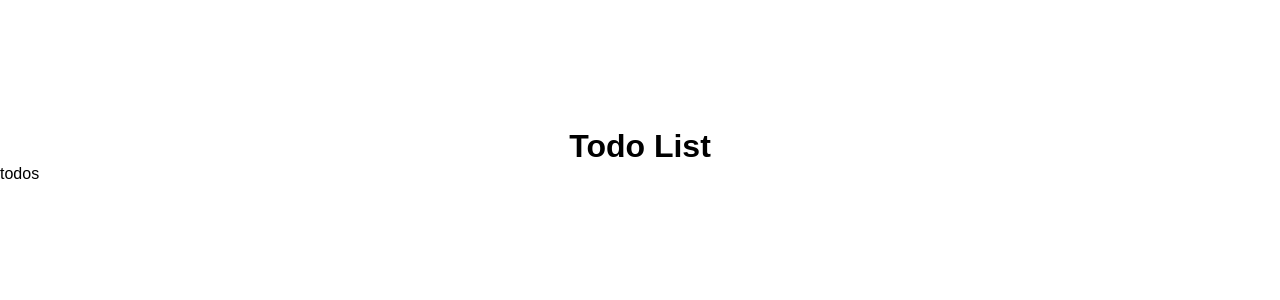
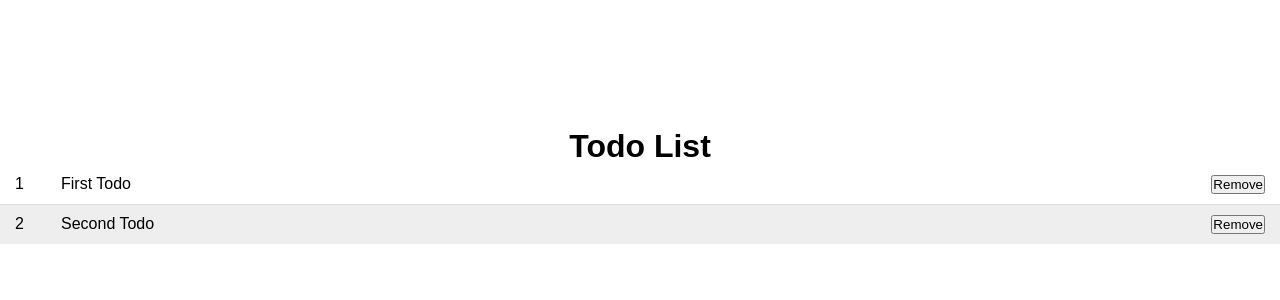
Before and after one commit to TorontosFinest/todo-app, an Angular app: page / in a window 1280 px wide. Shown: the top 300 px of the page. Built offline with nearby package versions, Linux system fonts and the light colour scheme.

Commit message:
added styles

```diff
--- /dev/null
+++ b/src/app/models/Todos.ts
@@ -0,0 +1,4 @@
+export class Todo{
+    content:string;
+    completed:boolean;
+}
--- a/src/app/todos/todos.component.css
+++ b/src/app/todos/todos.component.css
@@ -0,0 +1,56 @@
+.todo {
+  display: flex;
+  padding: 10px 15px;
+  background-color: #fff;
+  border-bottom: 1px solid #ddd;
+}
+
+.todo:nth-child(even) {
+  background-color: #eee;
+}
+
+.todo:last-of-type {
+  border-bottom: 0;
+}
+
+.todo .id {
+  flex: 1 1 50px;
+}
+
+.todo .content {
+  flex: 1 1 100%;
+}
+
+.todo.done .content {
+  text-decoration: line-through;
+}
+
+.todo-input {
+  display: block;
+  width: 100%;
+  padding: 10px 15px;
+  appearance: none;
+  border: none;
+  background-color: #f3f3f3;
+  margin-top: 15px;
+  font-size: 20px;
+  outline: none;
+}
+
+.todo-submit {
+  display: block;
+  width: 100%;
+  max-width: 200px;
+  appearance: none;
+  border: none;
+  outline: none;
+  background: none;
+
+  background-color: #fe4880;
+  color: #fff;
+  margin: 15px auto;
+
+  padding: 10px 15px;
+  font-size: 18px;
+  font-weight: 700;
+}
--- a/src/app/todos/todos.component.html
+++ b/src/app/todos/todos.component.html
@@ -1 +1,8 @@
-<p>todos</p>
+<div class="todos">
+    <div *ngFor="let todo of todos; let i = index;" class="todo {{ (todo.completed ?
+    'done' : '')}} ">
+        <div class="id">{{ i + 1 }}</div>
+        <div class="content" (click)="toggleDone(i)">{{ todo.content }}</div>
+        <button class="delete">Remove</button>
+    </div>
+</div>
--- a/src/app/todos/todos.component.ts
+++ b/src/app/todos/todos.component.ts
@@ -1,4 +1,5 @@
 import { Component, OnInit } from '@angular/core';
+import { Todo } from "../models/Todos"
 
 @Component({
   selector: 'app-todos',
@@ -7,9 +8,28 @@ import { Component, OnInit } from '@angular/core';
 })
 export class TodosComponent implements OnInit {
 
+  todos: Todo[];
+
   constructor() { }
 
   ngOnInit(): void {
+    this.todos = [
+      {
+        content: 'First Todo',
+        completed: false,
+      },
+      {
+        content: 'Second Todo',
+        completed: false
+      }
+    ]
+  }
+
+  toggleDone (id: number) {
+    this.todos.map((v,i)=>{
+      if(i == id) v.completed = !v.completed;
+      return v;
+    })
   }
 
 }
--- a/tsconfig.json
+++ b/tsconfig.json
@@ -12,6 +12,7 @@
     "noFallthroughCasesInSwitch": true,
     "sourceMap": true,
     "declaration": false,
+    "strictPropertyInitialization": false,
     "downlevelIteration": true,
     "experimentalDecorators": true,
     "moduleResolution": "node",
```
